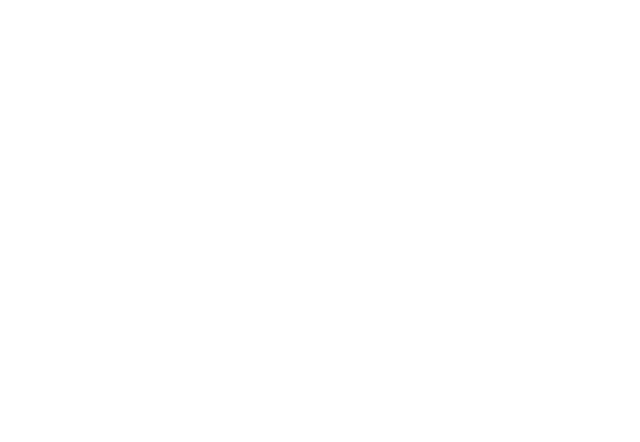
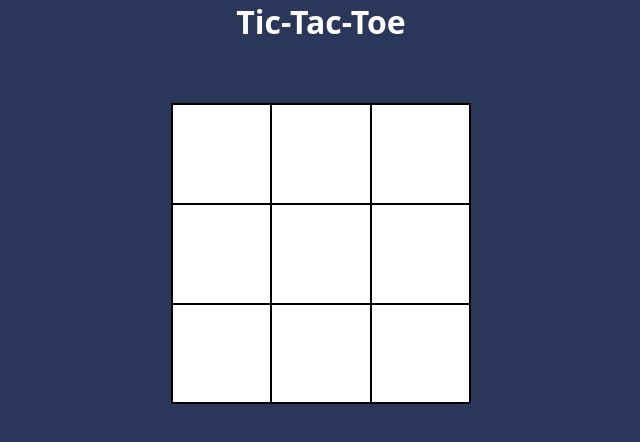
Before and after one commit to lucianomazzuca/tic-tac-toe, a plain HTML site: page index.html in a window 1280 px wide. Shown: the whole page, without its empty margins (319-959 px from the left). Drawn offline with Linux system fonts and the light colour scheme.

Commit message:
Added render function

```diff
--- a/index.html
+++ b/index.html
@@ -8,6 +8,21 @@
 </head>
 <body>
 
+    <h1>Tic-Tac-Toe</h1>
+
+    <div class="container">
+        <div class="board">
+            <div class="square" id="0"></div>
+            <div class="square" id="1"></div>
+            <div class="square" id="2"></div>
+            <div class="square" id="3"></div>
+            <div class="square" id="4"></div>
+            <div class="square" id="5"></div>
+            <div class="square" id="6"></div>
+            <div class="square" id="7"></div>
+            <div class="square" id="8"></div>
+        </div>
+    </div>
 
 
     <script src="script.js"></script>
--- a/script.js
+++ b/script.js
@@ -0,0 +1,46 @@
+const gameboard = (function(){
+    let board = ['','','','','','','','',''];
+
+    //Cache DOM
+    let squares = document.querySelectorAll('.square')
+
+    //Bind events
+    squares.forEach(square => {
+        square.addEventListener('click', addMark)
+    })
+
+    function addMark(){
+        this.innerText = 'X';
+        board[this.id] = this.innerText;
+    }
+
+    //Methods
+    function render(){
+       for(let i = 0; i < squares.length; i++){
+        squares[i].innerText = board[i];
+       }
+
+    }
+
+    render()
+
+    function showBoard(){
+        return console.log(board)
+    }
+
+    return{
+        showBoard: showBoard
+    }
+
+})();
+
+const game = {
+
+}
+
+const Players = function(){
+
+    return {
+
+    }
+}
--- a/style.css
+++ b/style.css
@@ -0,0 +1,42 @@
+*{
+    margin: 0;
+    box-sizing: border-box;
+}
+
+body{
+    background-color: rgb(42, 55, 90);
+    font-family:  'Open Sans', 'Helvetica Neue', sans-serif;
+}
+
+h1{
+    text-align: center;
+    color: white;
+}
+
+.container{
+    margin: 60px auto;
+    width: 300px;
+    height: 300px;
+    background-color: white;
+    border: 1px solid black;
+}
+
+.board{
+    display: flex;
+    flex-wrap: wrap;
+}
+
+.square{
+    flex: 33.3%;
+    height: 100px;
+    display: flex;
+    justify-content: center;
+    align-items: center;
+    font-size: 40px;
+    border: 1px solid black;
+    cursor: pointer;
+}
+
+.square:hover{
+    background-color: rgb(224, 224, 224);
+}
```
Also changed, not shown: guide.txt (added).
